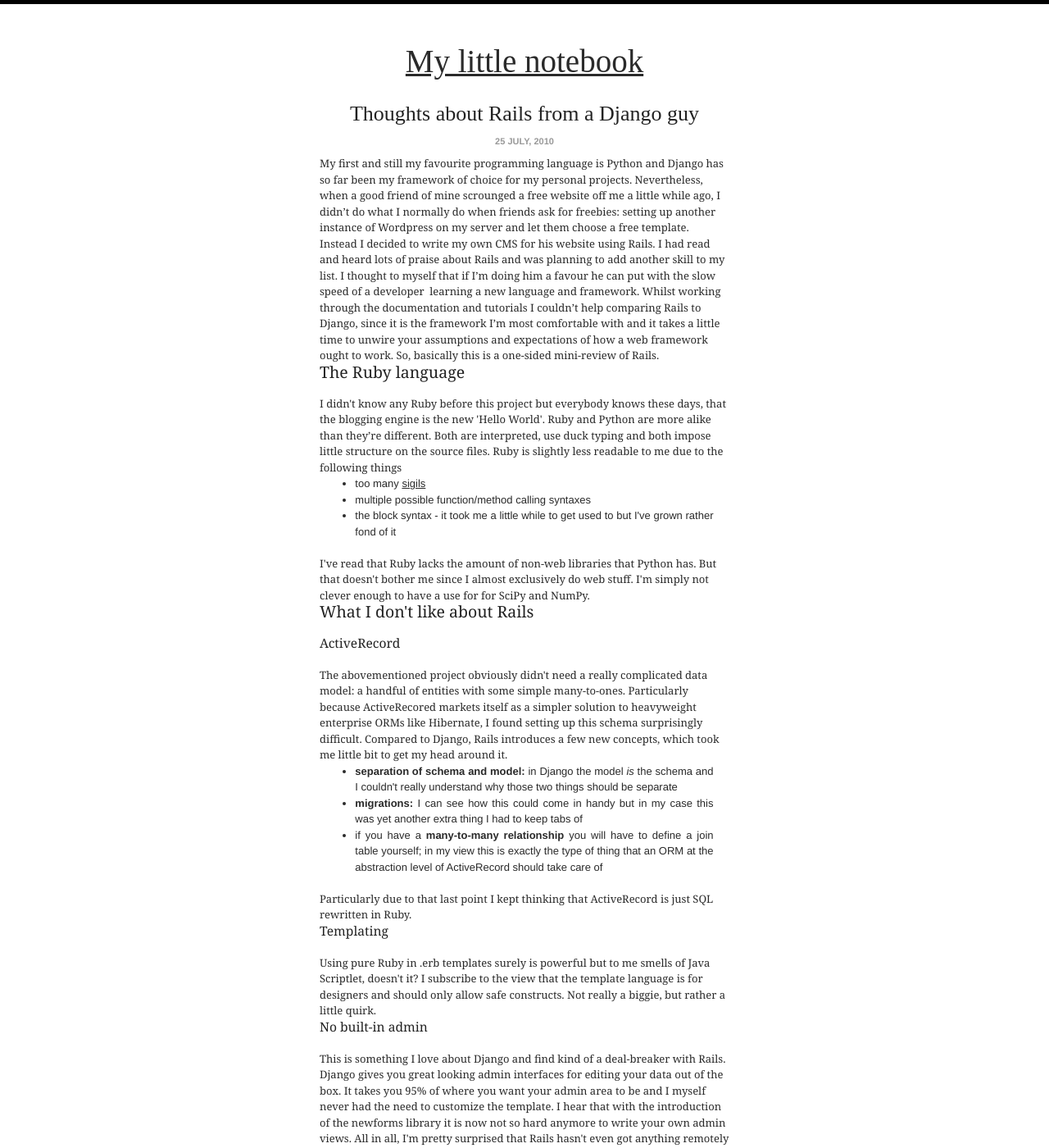
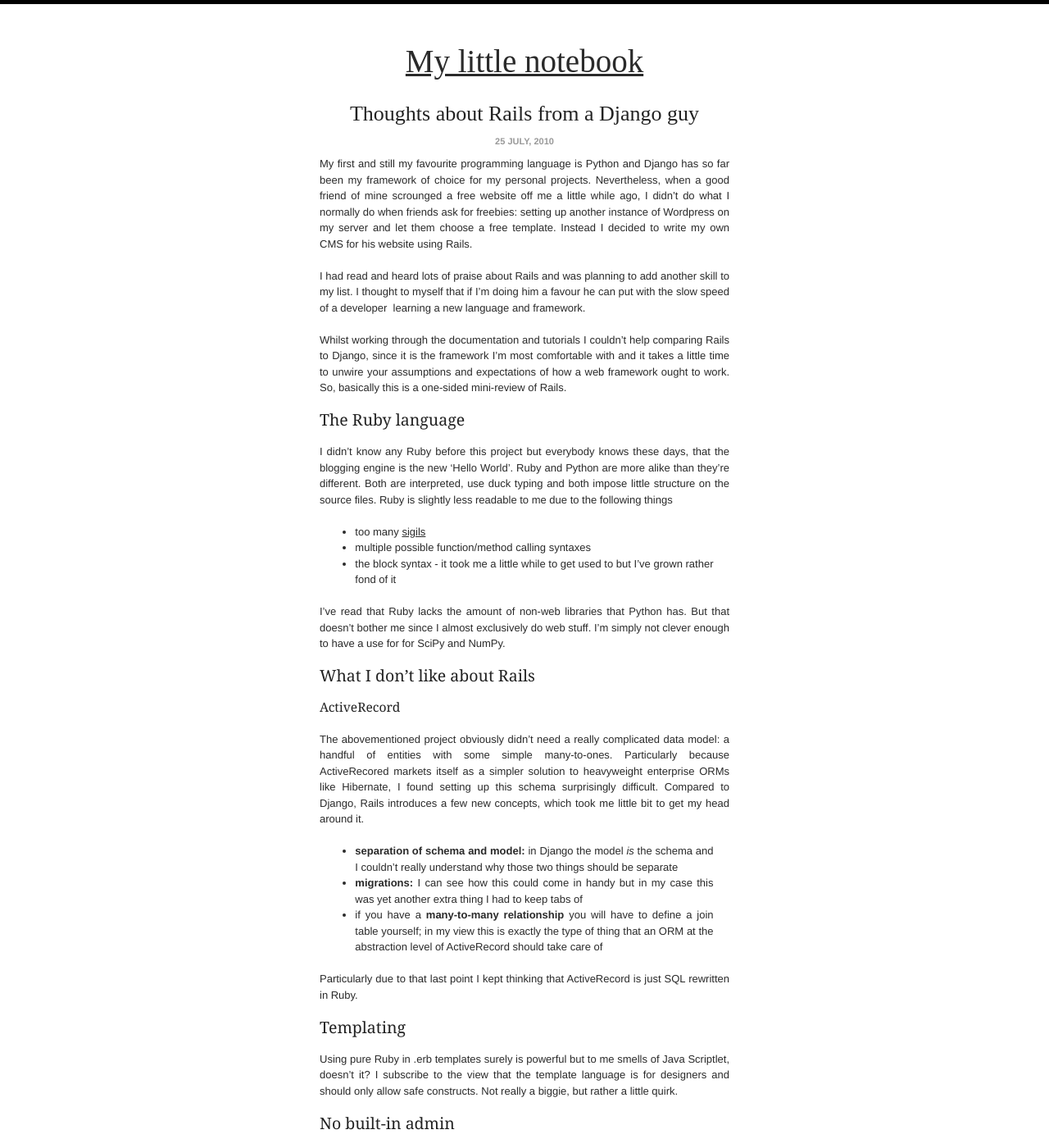
Before and after one commit to leonardehrenfried/blog, a Jekyll site: the page built from _posts/2010-07-25-thoughts-about-rails-from-a-django-guy.md, in a window 1280 px wide and 1400 px high. Shown: the whole window at 82% size. Built offline with Jekyll 4.4.1, drawn with Linux system fonts in a browser that asks for light colours; nearby versions of some CDN libraries; some web fonts are replaced; Markdown is read by kramdown in place of the engine named in the settings; comment, search, counter and statistics services are not loaded; some of the changed text lies outside the part shown.

Commit message:
Convert more posts

```diff
--- a/_posts/2010-07-25-thoughts-about-rails-from-a-django-guy.html
+++ b/_posts/2010-07-25-thoughts-about-rails-from-a-django-guy.md
@@ -16,36 +16,45 @@
 I had read and heard lots of praise about Rails and was planning to add another skill to my list. I thought to myself that if I’m doing him a favour he can put with the slow speed of a developer  learning a new language and framework.
 
 Whilst working through the documentation and tutorials I couldn’t help comparing Rails to Django, since it is the framework I’m most comfortable with and it takes a little time to unwire your assumptions and expectations of how a web framework ought to work. So, basically this is a one-sided mini-review of Rails.
-<h3>The Ruby language</h3>
-<div>
+
+###The Ruby language
 
 I didn't know any Ruby before this project but everybody knows these days, that the blogging engine is the new 'Hello World'. Ruby and Python are more alike than they’re different. Both are interpreted, use duck typing and both impose little structure on the source files. Ruby is slightly less readable to me due to the following things
-<ul>
-	<li>too many <a href="http://en.wikipedia.org/wiki/Sigil_(computer_programming)">sigils</a></li>
-	<li>multiple possible function/method calling syntaxes</li>
-	<li>the block syntax - it took me a little while to get used to but I've grown rather fond of it</li>
-</ul>
-</div>
+
+ - too many <a href="http://en.wikipedia.org/wiki/Sigil_(computer_programming)">sigils</a>
+ - multiple possible function/method calling syntaxes
+ - the block syntax - it took me a little while to get used to but I've grown rather fond of it
+
 I've read that Ruby lacks the amount of non-web libraries that Python has. But that doesn't bother me since I almost exclusively do web stuff. I'm simply not clever enough to have a use for for SciPy and NumPy.
-<h3>What I don't like about Rails</h3>
-<h4>ActiveRecord</h4>
+
+###What I don't like about Rails
+
+####ActiveRecord
+
 The abovementioned project obviously didn't need a really complicated data model: a handful of entities with some simple many-to-ones. Particularly because ActiveRecored markets itself as a simpler solution to heavyweight enterprise ORMs like Hibernate, I found setting up this schema surprisingly difficult. Compared to Django, Rails introduces a few new concepts, which took me little bit to get my head around it.
-<ul>
-	<li><strong>separation of schema and model:</strong> in Django the model <em>is</em> the schema and I couldn't really understand why those two things should be separate</li>
-	<li><strong>migrations:</strong> I can see how this could come in handy but in my case this was yet another extra thing I had to keep tabs of</li>
-	<li>if you have a <strong>many-to-many relationship</strong> you will have to define a join table yourself; in my view this is exactly the type of thing that an ORM at the abstraction level of ActiveRecord should take care of</li>
-</ul>
+
+  - <strong>separation of schema and model:</strong> in Django the model <em>is</em> the schema and I couldn't really understand why those two things should be separate
+  - <strong>migrations:</strong> I can see how this could come in handy but in my case this was yet another extra thing I had to keep tabs of
+  - if you have a <strong>many-to-many relationship</strong> you will have to define a join table yourself; in my view this is exactly the type of thing that an ORM at the abstraction level of ActiveRecord should take care of
+
 Particularly due to that last point I kept thinking that ActiveRecord is just SQL rewritten in Ruby.
-<h4>Templating</h4>
+
+###Templating
+
 Using pure Ruby in .erb templates surely is powerful but to me smells of Java Scriptlet, doesn't it? I subscribe to the view that the template language is for designers and should only allow safe constructs. Not really a biggie, but rather a little quirk.
-<h4>No built-in admin</h4>
+###No built-in admin
 This is something I love about Django and find kind of a deal-breaker with Rails. Django gives you great looking admin interfaces for editing your data out of the box. It takes you 95% of where you want your admin area to be and I myself never had the need to customize the template. I hear that with the introduction of the newforms library it is now not so hard anymore to write your own admin views. All in all, I'm pretty surprised that Rails hasn't even got anything remotely similar. (Maybe I have given up looking too soon? Let me know in the comments.)
-<h3>What I like about Rails</h3>
-<h4>Directory structure</h4>
+
+###What I like about Rails
+####Directory structure
 Rails is pretty good at giving you a feeling of where your files ought to be in the directory structure, by neatly giving you a controller per model. Also, I quite like the distinction between the top level folders <code>config</code>, <code>app</code>, <code>db</code>, <code>test</code> etc. This is, in my opinion, something of a weak point in Django, where I never quite understood where stuff is supposed to live. Yes, you say that you should be separating your code into individual Django apps but I think that is the wrong abstraction level and like the concepts of plugins somehow better. That might be the Java developer in me speaking - a gem is much more like a JAR.
-<h4>Dependency management</h4>
+
+###Dependency management
+
 It's great that you can specify the needed gems for your application and even tell the runtime that you need a specific version of Rails. I haven't tried it but it seems that the needed gems are automatically installed if they aren't already. Managing your dependencies is kinda non-existent in Django.
-<h3>Grass isn't always greener</h3>
+
+###Grass isn't always greener
+
 Well, I don't really know what I expected but Rails does not magically solve all problems and does not trivialise web development. On the other hand I wasn't unhappy with Django - I just wanted to expand my horizon.
 
 Rails certainly boosts your productivity but I found a few things, mostly around ActiveRecord, a bit strange and counterintuitive. I can't say that I have fallen in love with Rails but it is a solid framework worth its popularity. Bear in mind that this is me speaking after using Rails for about 2 weeks - I'm sure I have only scratched the surface of the things that Rails can do for me; I hear that the testing and deployment tools are fantastic. Maybe I'll do a follow up post on how my view changed after I used them.
```
Also changed, not shown: _posts/2009-03-15-let-google-host-jquery-for-you.md (renamed from _posts/2009-03-15-let-google-host-jquery-for-you.html, +1 -1 lines), _posts/2012-06-16-hell-has-frozen-over-microsoft-azure-supports-linux-images.md (renamed from _posts/2012-06-16-hell-has-frozen-over-microsoft-azure-supports-linux-images.html).
